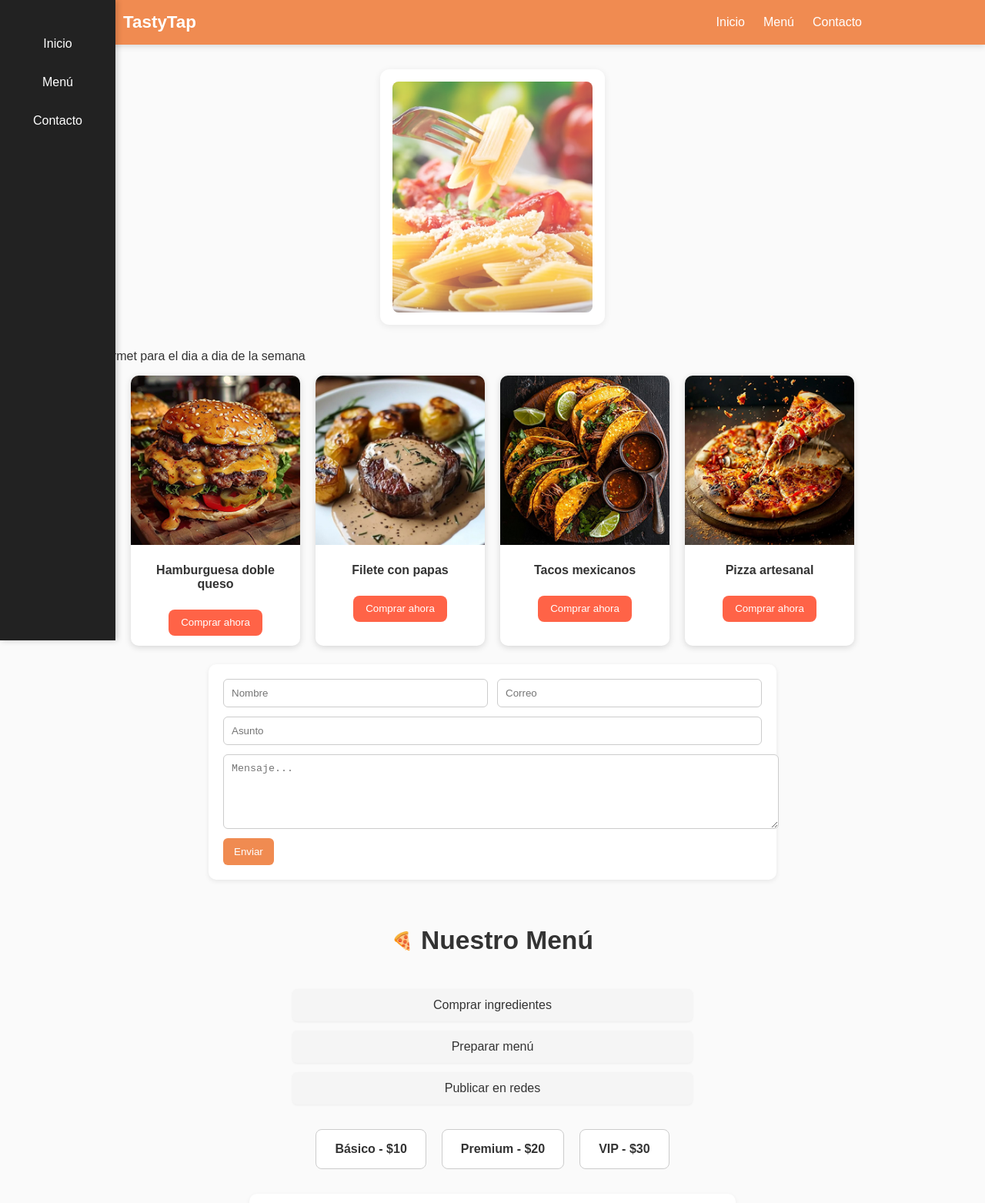
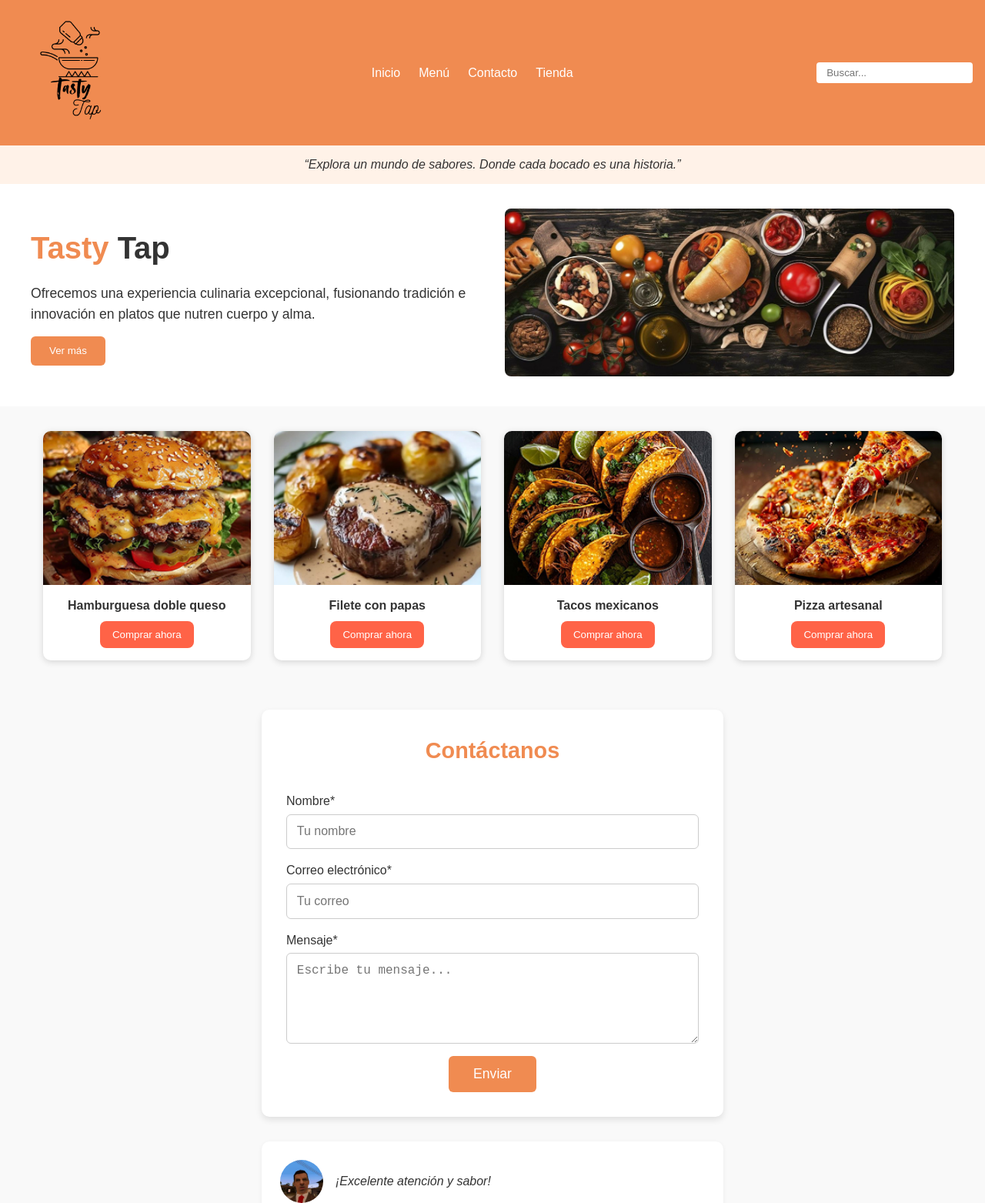
Before and after one commit to XimenaRubio212/TastyTap, a plain HTML site: page index.html in a window 1280 px wide. Shown: the top 1563 px of the page at 77% size. Drawn offline with Linux system fonts and the light colour scheme.

Commit message:
Subo avance del proyecto para seguir mejorandolo en clase y corrigiendo lo errores que pueda tener y poder avanzar lapagina web de TastyTap

```diff
--- a/index.html
+++ b/index.html
@@ -5,107 +5,107 @@
   <meta name="viewport" content="width=device-width, initial-scale=1.0">
   <title>TastyTap</title>
   <link rel="stylesheet" href="style.css">
+  <link rel="stylesheet" href="https://cdnjs.cloudflare.com/ajax/libs/font-awesome/6.5.2/css/all.min.css">
 </head>
 <body>
 
-    <!-- 1. Barra de navegación -->
+  <!-- Barra de navegación -->
   <header class="navbar">
-        <div class="navbar__logo">TastyTap</div>
+    <div class="navbar__container">
+      <div class="navbar__logo">
+          <img src="img/TastyTap.png" alt="TastyTap">
+      </div>
       <nav class="navbar__menu" aria-label="Menú principal">
         <a href="#">Inicio</a>
         <a href="#">Menú</a>
         <a href="#">Contacto</a>
+        <a href="#">Tienda</a>
       </nav>
+      <div class="navbar__search">
+        <input type="text" placeholder="Buscar...">
+      </div>
+    </div>
   </header>
 
-    <!-- 2. Tarjeta de producto -->
-    <section class="producto">
-        <img src="img/pasta.jpg" alt="Pasta gourmet">
-    </section>
-    <section class="producto-text">
-        <p>Delicioso platillo gourmet para el dia a dia de la semana</p>
+  <!-- Franja de frase -->
+  <div class="franja-frase">
+    <p>“Explora un mundo de sabores. Donde cada bocado es una historia.”</p>
+  </div>
+
+  <!-- Hero principal -->
+  <section class="hero">
+    <div class="hero__container">
+      <div class="hero__texto">
+        <h1>Tasty <span>Tap</span></h1>
+        <p>Ofrecemos una experiencia culinaria excepcional, fusionando tradición e innovación en platos que nutren cuerpo y alma.</p>
+        <button>Ver más</button>
+      </div>
+      <div class="hero__imagen">
+        <img src="img/comida2.png" alt="Platillo gourmet">
+      </div>
+    </div>
   </section>
 
-    <!-- 3. Galería de imágenes -->
-    <section class="galeria-cards" aria-label="Galería de platillos">
-        <div class="card">
+  <!-- Galería de imágenes -->
+  <section class="galeria" aria-label="Galería de platillos">
+    <div class="galeria__card">
       <img src="img/1.jpg" alt="Hamburguesa doble queso">
       <p>Hamburguesa doble queso</p>
       <button>Comprar ahora</button>
     </div>
-        <div class="card">
+    <div class="galeria__card">
       <img src="img/2.jpg" alt="Filete con papas">
       <p>Filete con papas</p>
       <button>Comprar ahora</button>
     </div>
-        <div class="card">
+    <div class="galeria__card">
       <img src="img/3.jpg" alt="Tacos mexicanos">
       <p>Tacos mexicanos</p>
       <button>Comprar ahora</button>
     </div>
-        <div class="card">
+    <div class="galeria__card">
       <img src="img/4.jpg" alt="Pizza artesanal">
       <p>Pizza artesanal</p>
       <button>Comprar ahora</button>
     </div>
   </section>
 
-    <!-- 4. Formulario de contacto -->
+  <!-- Formulario de contacto -->
   <section>
     <form class="contact-form" aria-label="Formulario de contacto">
-            <div class="contact-form__row">
-                <input type="text" class="contact-form__input" placeholder="Nombre" required>
-                <input type="email" class="contact-form__input" placeholder="Correo" required>
+        <h2 class="contact-form__title">Contáctanos</h2>
+
+        <div class="contact-form__group">
+          <label for="nombre">Nombre*</label>
+          <input type="text" id="nombre" name="nombre" class="contact-form__input" placeholder="Tu nombre" required>
         </div>
-            <div class="contact-form__row">
-                <input type="text" class="contact-form__input" placeholder="Asunto">
+
+        <div class="contact-form__group">
+          <label for="correo">Correo electrónico*</label>
+          <input type="email" id="correo" name="correo" class="contact-form__input" placeholder="Tu correo" required>
         </div>
-            <textarea class="contact-form__textarea" rows="5" placeholder="Mensaje..."></textarea>
+
+        <div class="contact-form__group">
+          <label for="mensaje">Mensaje*</label>
+          <textarea id="mensaje" name="mensaje" class="contact-form__textarea" rows="5" placeholder="Escribe tu mensaje..." required></textarea>
+        </div>
+
         <button type="submit" class="contact-form__button">Enviar</button>
     </form>
   </section>
 
-    <!-- 5. Encabezado de sección con icono -->
-    <section class="encabezado-seccion">
-        <span class="encabezado-seccion__icono">🍕</span>
-        <h2 class="encabezado-seccion__titulo">Nuestro Menú</h2>
-    </section>
-
-    <!-- 6. Lista de tareas -->
-    <section>
-        <ul class="todo-list" aria-label="Lista de tareas">
-            <li class="todo-list__item">Comprar ingredientes</li>
-            <li class="todo-list__item">Preparar menú</li>
-            <li class="todo-list__item">Publicar en redes</li>
-        </ul>
-    </section>
-
-    <!-- 9. Sección de precios -->
-    <section class="precios">
-        <div class="precio-card">Básico - $10</div>
-        <div class="precio-card">Premium - $20</div>
-        <div class="precio-card">VIP - $30</div>
-    </section>
-
-    <!-- 7. Testimonial -->
+  <!-- Testimonial -->
   <article class="testimonial">
     <img src="img/avatar.jpg" alt="Foto del cliente" class="testimonial__avatar">
     <p class="testimonial__text">¡Excelente atención y sabor!</p>
   </article>
 
-    <!-- 8. Footer -->
+  <!-- Footer -->
   <footer class="footer">
-        <div>Facebook</div>
-        <div>Instagram</div>
-        <div>Twitter</div>
+      <a href="#"><i class="fab fa-facebook-f"></i></a>
+      <a href="#"><i class="fab fa-instagram"></i></a>
+      <a href="#"><i class="fab fa-twitter"></i></a>
   </footer>
-
-    <!-- 10. Sidebar -->
-    <aside class="sidebar" aria-label="Menú lateral">
-        <a href="#">Inicio</a>
-        <a href="#">Menú</a>
-        <a href="#">Contacto</a>
-    </aside>
 
 </body>
 </html>
--- a/style.css
+++ b/style.css
@@ -1,309 +1,330 @@
-/* 1. Fuente y estilo base */
+/* === RESET GLOBAL === */
+* {
+  box-sizing: border-box;
+  margin: 0;
+  padding: 0;
+}
 body {
   font-family: Arial, sans-serif;
-    margin: 0;
-    background-color: #fafafa;
+  line-height: 1.5;
+  background-color: #f9f9f9;
   color: #333;
 }
 
-/* 2. Barra de navegación */
+/* === NAVBAR === */
 .navbar {
+  background: #F08B51;
+  color: white;
+}
+.navbar__container {
+  max-width: 2000px;
+  margin: 0 auto;
   display: flex;
   justify-content: space-between;
   align-items: center;
-    background: #F08B51;
-    padding: 1rem 10rem;
-    color: white;
-    box-shadow: 0 2px 8px rgba(0,0,0,0.15);
-    flex-wrap: wrap; /* Permite que el menú baje en pantallas pequeñas */
+  padding: 1rem;
+  gap: 1rem;
+  flex-wrap: wrap;
 }
-
-.navbar__logo {
-    font-size: 1.4rem;
-    font-weight: bold;
+.navbar__logo img {
+  width: 150px;
+  height: auto;
 }
-
 .navbar__menu {
   display: flex;
   gap: 1.5rem;
-    flex-wrap: wrap;
 }
-
 .navbar__menu a {
   color: white;
   text-decoration: none;
   font-weight: 500;
-    transition: color 0.3s ease;
+}
+.navbar__menu a:hover { color: #ffe4d6; }
+.navbar__search input {
+  padding: 0.4rem 0.8rem;
+  border-radius: 4px;
+  border: none;
 }
 
-.navbar__menu a:hover {
-    color: #ffe4d6;
+/* === Franja frase === */
+.franja-frase {
+  background: #fff2e8;
+  text-align: center;
+  padding: 0.8rem;
+  font-style: italic;
 }
 
-/* 3. Tarjeta de producto */
-.producto {
-    display: flex;
-    flex-direction: column;
+/* === HERO === */
+.hero {
+  background: #fff;
+  padding: 2rem 1rem;
+}
+.hero__container {
+  max-width: 1200px;
+  margin: 0 auto;
+  display: grid;
+  grid-template-columns: repeat(auto-fit, minmax(300px,1fr));
+  gap: 2rem;
   align-items: center;
-    width: 260px;
-    margin: 2rem auto;
-    text-align: center;
-    background: white;
-    padding: 1rem;
-    border-radius: 12px;
-    box-shadow: 0 2px 10px rgba(0,0,0,0.08);
+}
+.hero__texto h1 {
+  font-size: 2.5rem;
+  color: #F08B51;
+  margin-bottom: 1rem;
+}
+.hero__texto h1 span {
+  color: #333;
+}
+.hero__texto p {
+  margin-bottom: 1rem;
+  font-size: 1.1rem;
+}
+.hero__texto button {
+  padding: 0.7rem 1.5rem;
+  background: #F08B51;
+  border: none;
+  border-radius: 6px;
+  color: white;
+  cursor: pointer;
+}
+.hero__imagen img {
+  width: 100%;
+  border-radius: 8px;
+  object-fit: cover;
 }
 
-.producto img {
-    width: 100%;
-    border-radius: 8px;
+/* === GALERÍA === */
+.galeria {
+  max-width: 1200px;
+  margin: 0 auto;
+  display: grid;
+  grid-template-columns: repeat(auto-fit, minmax(250px, 1fr));
+  gap: 30px;
+  padding: 2rem 1rem;
 }
-
-.producto__texto {
-    margin-top: 1rem;
-}
-
-/* 4. Galería de cards */
-.galeria-cards {
-    display: flex;
-    gap: 20px;
-    flex-wrap: wrap;
-    justify-content: center;
-}
-
-.card {
+.galeria__card {
   background: white;
   border-radius: 10px;
   box-shadow: 0 2px 8px rgba(0,0,0,0.15);
   overflow: hidden;
-    width: 220px;
   text-align: center;
   transition: transform 0.2s ease, box-shadow 0.2s ease;
 }
-
-.card:hover {
+.galeria__card:hover {
   transform: translateY(-4px);
   box-shadow: 0 4px 14px rgba(0,0,0,0.18);
 }
-
-.card img {
+.galeria__card img {
   width: 100%;
-    display: block;
+  height: 200px;
+  object-fit: cover;
 }
-
-.card p {
+.galeria__card p {
   padding: 0.5rem;
   font-weight: bold;
 }
-
-.card button {
-    margin-bottom: 0.8rem;
+.galeria__card button {
+  margin-bottom: 1rem;
   padding: 0.6rem 1rem;
   background: #ff6347;
   color: white;
   border: none;
   cursor: pointer;
   border-radius: 8px;
-    transition: background 0.3s ease;
+}
+.galeria__card button:hover { background: #e5533a; }
+
+/* === FORMULARIO === */
+.contact-form {
+  max-width: 600px; /* ancho máximo en pantallas grandes */
+  width: 90%;       /* ocupa 90% en móviles */
+  margin: 2rem auto;
+  background: #fff;
+  padding: 2rem;
+  border-radius: 10px;
+  box-shadow: 0 4px 8px rgba(0, 0, 0, 0.1);
+  display: flex;
+  flex-direction: column;
+  gap: 1rem;
 }
 
-.card button:hover {
-    background: #e5533a;
+.contact-form__title {
+  text-align: center;
+  color: #F08B51;
+  font-size: 1.8rem;
+  margin-bottom: 1rem;
 }
 
-/* 5. Formulario de contacto */
-.contact-form {
+.contact-form__group {
   display: flex;
   flex-direction: column;
-    gap: 0.75rem;
-    max-width: 700px;
-    margin: 1.5rem auto;
-    background-color: #fff;
-    padding: 1.2rem;
-    border-radius: 10px;
-    box-shadow: 0 2px 6px rgba(0,0,0,0.08);
-}
-
-.contact-form__row {
-    display: flex;
-    gap: 0.75rem;
-}
-
-.contact-form__row .contact-form__input {
-    flex: 1;
+  gap: 0.3rem;
+  width: 100%;
 }
 
 .contact-form__input,
 .contact-form__textarea {
-    padding: 10px;
+  padding: 0.8rem;
+  border: 1px solid #ccc;
   border-radius: 6px;
-    border: 1px solid #ccc;
+  font-size: 1rem;
   width: 100%;
-    resize: vertical;
-}
-
-.contact-form__input:focus,
-.contact-form__textarea:focus {
-    outline: none;
-    border-color: #F08B51;
-    box-shadow: 0 0 0 2px rgba(240,139,81,0.2);
+  box-sizing: border-box;
 }
 
 .contact-form__button {
-    align-self: flex-start;
-    background-color: #F08B51;
+  align-self: center;
+  padding: 0.8rem 2rem;
+  background: #F08B51;
+  color: white;
   border: none;
-    padding: 10px 14px;
   border-radius: 6px;
-    color: white;
+  font-size: 1.1rem;
   cursor: pointer;
-    transition: background 0.3s ease;
+  transition: background 0.3s;
 }
 
 .contact-form__button:hover {
-    background-color: #d77442;
+  background: #d06f39;
 }
 
-/* 6. Encabezado con icono */
-.encabezado-seccion {
-    display: flex;
-    align-items: center;
-    gap: 10px;
-    justify-content: center;
-    margin: 2rem 0 1rem;
-    font-size: 1.4rem;
-}
-
-/* 7. Lista de tareas */
-.todo-list {
+/* .contact-form {
+  width: 100%;
+  max-width: 700px;
+  margin: 3rem auto;
+  padding: 2rem 2.5rem;
+  background-color: #fff;
+  border-radius: 12px;
+  box-shadow: 0 6px 18px rgba(0,0,0,0.08);
   display: flex;
   flex-direction: column;
-    align-items: center;
-    list-style: none;
-    gap: 0.75rem;
-    margin: 1rem 0;
-    padding: 0;
+  gap: 1.25rem;
 }
+.contact-form__title {
+  margin-bottom: 1rem;
+  text-align: center;
+  font-size: 1.8rem;
+  color: #F08B51;
+  font-weight: 700;
+}
+.contact-form__group {
+  display: flex;
+  flex-direction: column;
+  gap: 0.45rem;
+  width: 100%;
+}
+.contact-form__group label {
+  font-weight: 600;
+  font-size: 1rem;
+  color: #333;
+}
+.contact-form__input,
+.contact-form__textarea {
+  width: 100%;
+  padding: 14px 16px;
+  border-radius: 8px;
+  border: 1px solid #d0d0d0;
+  font-size: 1rem;
+  background: #fff;
+}
+.contact-form__button {
+  align-self: center;
+  background-color: #F08B51;
+  color: #fff;
+  border: none;
+  padding: 12px 36px;
+  border-radius: 8px;
+  font-weight: 700;
+  font-size: 1rem;
+  cursor: pointer;
+}
+.contact-form__button:hover { background-color: #d77442; } */
 
-.todo-list__item {
-    background-color: #f5f5f5;
-    padding: 0.75rem 1.25rem;
-    border-radius: 6px;
-    width: 100%;
-    max-width: 480px;
-    box-shadow: 0 1px 3px rgba(0,0,0,0.06);
-    text-align: center;
-}
-
-/* 8. Testimonial */
+/* === TESTIMONIAL === */
 .testimonial {
   display: flex;
   align-items: center;
   gap: 1rem;
-    margin: 1.5rem auto;
+  margin: 2rem auto;
   background-color: #fff;
-    padding: 1rem;
+  padding: 1.5rem;
   border-radius: 10px;
   box-shadow: 0 2px 6px rgba(0,0,0,0.06);
   max-width: 600px;
 }
-
 .testimonial__avatar {
   width: 56px;
   height: 56px;
   border-radius: 50%;
   object-fit: cover;
 }
+.testimonial__text { font-style: italic; }
 
-.testimonial__text {
-    font-style: italic;
-}
-
-/* 9. Footer */
+/* === FOOTER === */
 .footer {
+  max-width: 2000px;
+  margin: 0 auto;
   display: flex;
   justify-content: space-around;
   background: #333;
   color: white;
   padding: 1.2rem;
+  align-items: center; /* Centra verticalmente los íconos */
 }
 
-/* 10. Sección de precios */
-.precios {
-    display: flex;
-    justify-content: center;
-    gap: 20px;
-    margin: 2rem 0;
-    flex-wrap: wrap;
+.footer a {
+  color: white; /* Color de los íconos */
+  text-decoration: none; /* Elimina el subrayado de los enlaces */
+  font-size: 1.5rem; /* Aumenta el tamaño de los íconos */
+  transition: color 0.3s ease; /* Transición suave para el color */
 }
 
-.precio-card {
-    padding: 1rem 1.5rem;
-    border: 1px solid #ccc;
-    border-radius: 8px;
-    background: #fff;
-    font-weight: bold;
+.footer a:hover {
+  color: #F08B51; /* Cambia el color al pasar el cursor */
 }
 
-/* 11. Sidebar */
-.sidebar {
-    position: fixed;
-    left: 0;
-    top: 0;
-    height: 100%;
-    width: 150px;
-    background: #222;
+/* .footer {
+  max-width: 1200px;
+  margin: 0 auto;
   display: flex;
+  justify-content: space-around;
+  background: #333;
+  color: white;
+  padding: 1.2rem;
+} */
+
+/* === RESPONSIVE === */
+@media (max-width: 768px) {
+  .navbar__container {
     flex-direction: column;
-    align-items: center;
-    padding-top: 2rem;
-    box-shadow: 2px 0 8px rgba(0,0,0,0.2);
-}
-
-.sidebar a {
-    color: white;
-    text-decoration: none;
-    margin: 1rem 0;
-    transition: color 0.3s ease;
-}
-
-.sidebar a:hover {
-    color: #F08B51;
-}
-
-/*RESPONSIVIDAD*/
-
-/* Tablet */
-@media (max-width: 900px) {
-    .navbar { padding: 1rem 2rem; }
-    .sidebar { width: 100px; }
-    .footer {
-        flex-direction: column;
-        align-items: center;
-        gap: 0.5rem;
     text-align: center;
   }
+  .hero__container {
+    grid-template-columns: 1fr;
+    text-align: center;
   }
-
-/* Celular */
-@media (max-width: 600px) {
-    .navbar {
-        flex-direction: column;
-        align-items: center;
-        gap: 0.5rem;
-    }
-    .navbar__menu {
-        flex-direction: column;
-        gap: 0.5rem;
-        align-items: center;
-    }
-    .contact-form__row { flex-direction: column; }
-    .galeria-cards {
-        flex-direction: column;
-        align-items: center;
-    }
+  .contact-form { padding: 1.5rem; }
   .testimonial {
     flex-direction: column;
     text-align: center;
   }
+  .contact-form {
+    padding: 1.5rem;
   }
+
+  .contact-form__title {
+    font-size: 1.5rem;
+  }
+}
+
+@media (max-width: 480px) {
+  .contact-form {
+    width: 95%;
+    padding: 1rem;
+  }
+
+  .contact-form__button {
+    width: 100%;
+    font-size: 1rem;
+  }
+}
```
Also changed, not shown: img/TastyTap.png (added), img/comida.png (added), img/comida2.png (added). Lines whose indentation alone changed are shown as unchanged.
